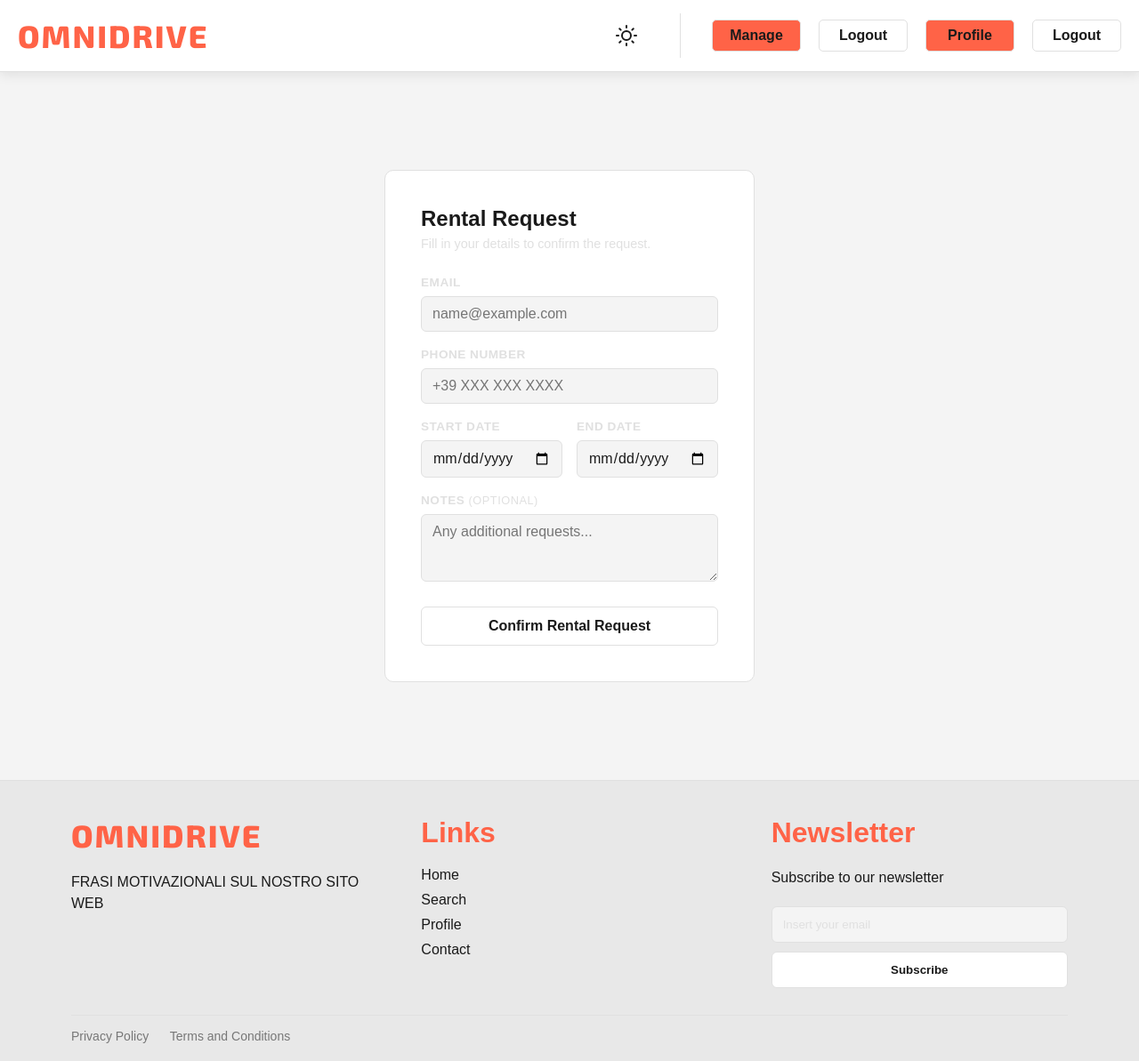
After one commit to aleeessio/progetto-esame-web, a Flask app: page /rent/car/1 in a window 1280 px wide. The commit adds this page. Shown: the whole page at 89% size. Run offline with Flask 3, Linux system fonts and the light colour scheme; a user stored in the database is signed in; tables that the repository leaves empty hold one stand-in row (values such as "Sample post").

Commit message:
Backend - rent route and rental_request db, Frontend - quick rent.html for testing

```diff
--- a/app.py
+++ b/app.py
@@ -159,6 +159,26 @@ def camper_db_init():
             )
         ''')
 
+def rental_db_init():
+    with db_connect() as db:
+        # db.execute('''DROP TABLE IF EXISTS rental_requests ''')
+        db.execute('''
+            CREATE TABLE IF NOT EXISTS rental_requests (
+                   id INTEGER PRIMARY KEY AUTOINCREMENT,
+                   user_id INTEGER NOT NULL,
+                   user_name TEXT NOT NULL,
+                   user_email TEXT NOT NULL,
+                   user_phone TEXT NOT NULL,
+                   vehicle_type TEXT NOT NULL,
+                   vehicle_id INTEGER NOT NULL,
+                   vehicle_brand TEXT NOT NULL,
+                   start_date TEXT NOT NULL,
+                   end_date TEXT NOT NULL,
+                   message TEXT,
+                   status TEXT NOT NULL
+            )
+        ''')
+
 def db_init():
     user_db_init()
     car_db_init()
@@ -167,6 +187,7 @@ def db_init():
     scooter_db_init()
     motorcycle_db_init()
     camper_db_init()
+    rental_db_init()
 # -------------------------------
 
 # -------------------------------
@@ -232,7 +253,7 @@ def register():
 
         if double_check:
             flash("Email already exists, login!", "error")
-            return redirect(url_for('register'))
+            return redirect(url_for('login'))
 
         ############################ End errors check ############################
 
@@ -662,6 +683,62 @@ def vehicle_detail(vehicle_type, vehicle_id):
 
     return render_template('vehicle.html', vehicle=v_dict, vehicle_type=vehicle_type)
 
+
+@app.route('/rent/<vehicle_type>/<int:vehicle_id>', methods=['GET', 'POST'])
+def rent(vehicle_type, vehicle_id):
+    if not session.get('user_id'):
+        flash("You have to login first!", 'error')
+        return redirect(url_for('login'))
+
+    table = TYPE_TO_TABLE.get(vehicle_type)
+    if not table:
+        flash("Invalid vehicle type!", 'error')
+        return redirect(url_for('index'))
+
+    with db_connect() as db:
+        vehicle = db.execute(
+            f'SELECT * FROM {table} WHERE id = ?', (vehicle_id,)
+            ).fetchone()
+
+    if not vehicle:
+        flash("Vehicle not found!", 'error')
+        return redirect(url_for('index'))
+
+    if request.method == 'POST':
+        email = request.form.get('email', '').strip()
+        phone = request.form.get('phone', '').strip()
+        start_date = request.form.get('start_date', '').strip()
+        end_date = request.form.get('end_date', '').strip()
+        message = request.form.get('message', '').strip()
+
+        if not phone or not start_date or not end_date:
+            flash("Please, instert all data!", 'error')
+            return redirect(url_for('rent', vehicle_type=vehicle_type, vehicle_id=vehicle_id))
+
+        with db_connect() as db:
+            db.execute(
+                'INSERT INTO rental_requests (user_id, user_name, user_email, user_phone, vehicle_type, vehicle_id, vehicle_brand, start_date, end_date, message, status) VALUES (?, ?, ?, ?, ?, ?, ?, ?, ?, ?, ?)',
+                (
+                    session['user_id'],
+                    session['user_name'],
+                    email,
+                    phone,
+                    vehicle_type,
+                    vehicle_id,
+                    vehicle['brand'],
+                    start_date,
+                    end_date,
+                    message,
+                    'pending'
+                )
+            )
+            db.commit()
+
+        flash("Rental request sent!", 'success')
+        return redirect(url_for('profile'))
+
+    return render_template('rent.html', vehicle=dict(vehicle), vehicle_type=vehicle_type)
+
 # -------------------------------
 
 
--- /dev/null
+++ b/static/css/rent.css
@@ -0,0 +1,88 @@
+/* ---------------------------------------------------------------
+   LAYOUT GENERALE
+   --------------------------------------------------------------- */
+.rent-layout {
+    display: flex;
+    align-items: flex-start;
+    gap: 40px;
+    padding: 50px 80px;
+    max-width: 1100px;
+    margin: 0 auto;
+}
+
+/* ---------------------------------------------------------------
+   MAIN — form
+   --------------------------------------------------------------- */
+.rent-form-box {
+    flex: 1;
+    background: var(--background-div);
+    border: 1px solid var(--border-color);
+    border-radius: 10px;
+    padding: 40px;
+}
+
+.rent-form-box h2 {
+    font-size: 1.5rem;
+    margin-bottom: 6px;
+}
+
+.rent-form-sub {
+    color: var(--border-color);
+    font-size: 0.9rem;
+    margin-bottom: 28px;
+}
+
+/* Date affiancate */
+.date-row {
+    display: flex;
+    gap: 16px;
+}
+
+.date-row .form-group {
+    flex: 1;
+}
+
+/* Textarea */
+textarea {
+    width: 100%;
+    padding: 10px 12px;
+    border: 1px solid var(--border-color);
+    border-radius: 6px;
+    background: var(--background-page);
+    color: var(--font-color);
+    font-size: 1rem;
+    resize: vertical;
+    font-family: inherit;
+    transition: border-color 0.3s;
+}
+
+textarea:focus {
+    outline: none;
+    border-color: var(--logo-color);
+}
+
+.optional {
+    font-size: 0.8rem;
+    color: var(--border-color);
+    font-weight: normal;
+}
+
+/* ---------------------------------------------------------------
+   RESPONSIVE
+   --------------------------------------------------------------- */
+@media (max-width: 800px) {
+    .rent-layout {
+        flex-direction: column;
+        padding: 30px 20px;
+    }
+
+    .rent-summary {
+        width: 100%;
+        min-width: unset;
+    }
+
+    .date-row {
+        flex-direction: column;
+        gap: 0;
+    }
+}
--- /dev/null
+++ b/templates/rent.html
@@ -0,0 +1,53 @@
+{% extends "base.html" %}
+
+{% block title %}
+    Rent {{ vehicle.brand|capitalize }}
+{% endblock title %}
+
+{% block extra_css %}
+    <link rel="stylesheet" href="{{ url_for('static', filename='css/rent.css') }}">
+{% endblock extra_css %}
+
+{% block content %}
+    <div class="rent-layout">
+        <!-- ===== COLONNA DESTRA: form ===== -->
+        <div class="rent-form-box">
+            <h2>Rental Request</h2>
+            <p class="rent-form-sub">Fill in your details to confirm the request.</p>
+
+            <form method="POST">
+                <div class="form-group">
+                    <label for="email">Email</label>
+                    <input type="email" id="email" name="email"
+                           value="{{ session.get('user_email', '') }}"
+                           placeholder="name@example.com" required>
+                </div>
+
+                <div class="form-group">
+                    <label for="phone">Phone Number</label>
+                    <input type="tel" id="phone" name="phone"
+                           placeholder="+39 XXX XXX XXXX" required>
+                </div>
+
+                <div class="date-row">
+                    <div class="form-group">
+                        <label for="start_date">Start Date</label>
+                        <input type="date" id="start_date" name="start_date" required>
+                    </div>
+                    <div class="form-group">
+                        <label for="end_date">End Date</label>
+                        <input type="date" id="end_date" name="end_date" required>
+                    </div>
+                </div>
+
+                <div class="form-group">
+                    <label for="message">Notes <span class="optional">(optional)</span></label>
+                    <textarea id="message" name="message" rows="3"
+                              placeholder="Any additional requests..."></textarea>
+                </div>
+
+                <button type="submit" class="btn-submit">Confirm Rental Request</button>
+            </form>
+        </div>
+    </div>
+{% endblock content %}
--- a/templates/vehicle.html
+++ b/templates/vehicle.html
@@ -265,7 +265,7 @@
                 </div>
 
                 <div class="info-footer">
-                    <button class="btn-checkout">Rent</button>
+                        <a href="{{ url_for('rent', vehicle_type=vehicle_type, vehicle_id=vehicle.id) }}" class="btn-checkout">Rent</a>
                 </div>
             </div>
         </div>
```
Also changed, not shown: data.db.
